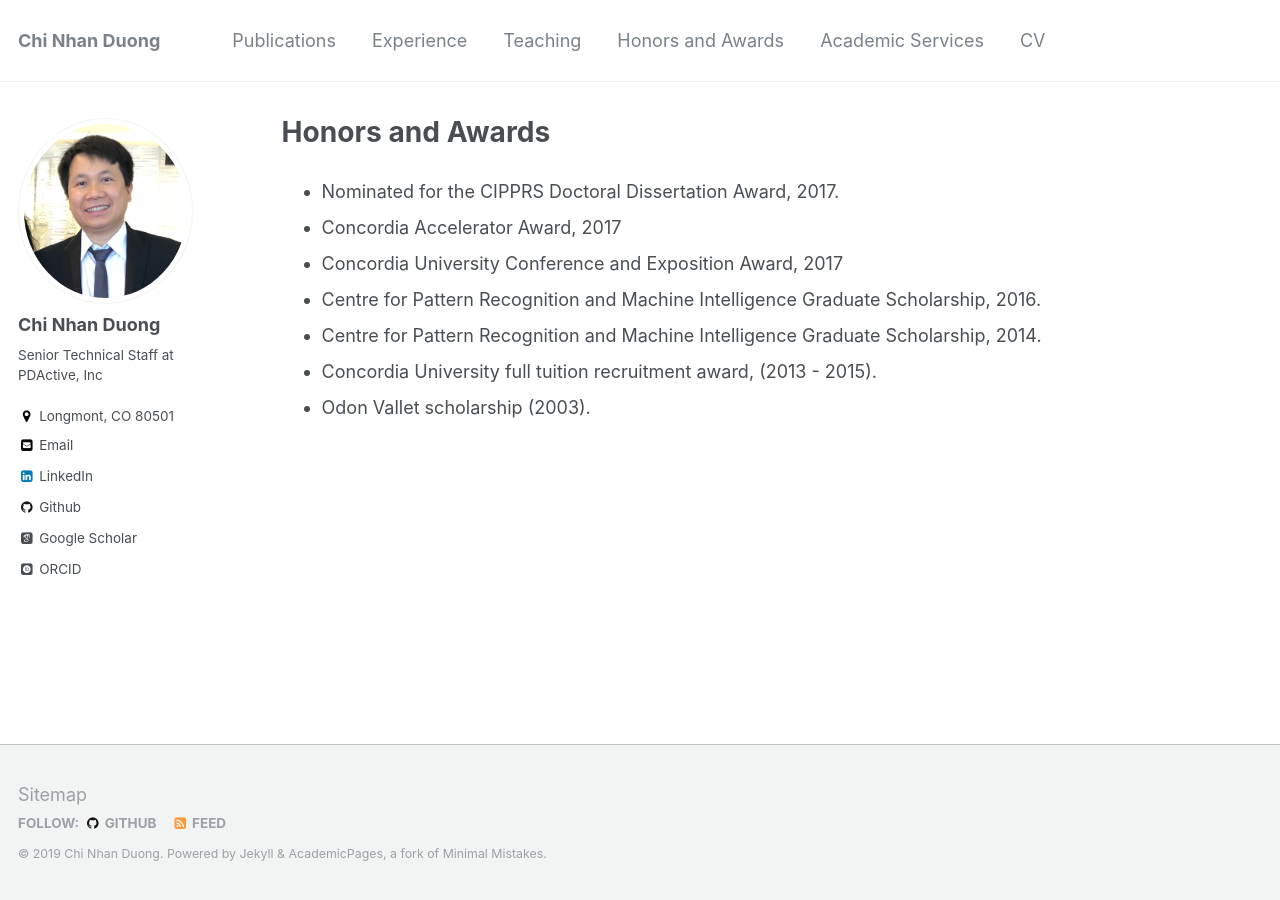
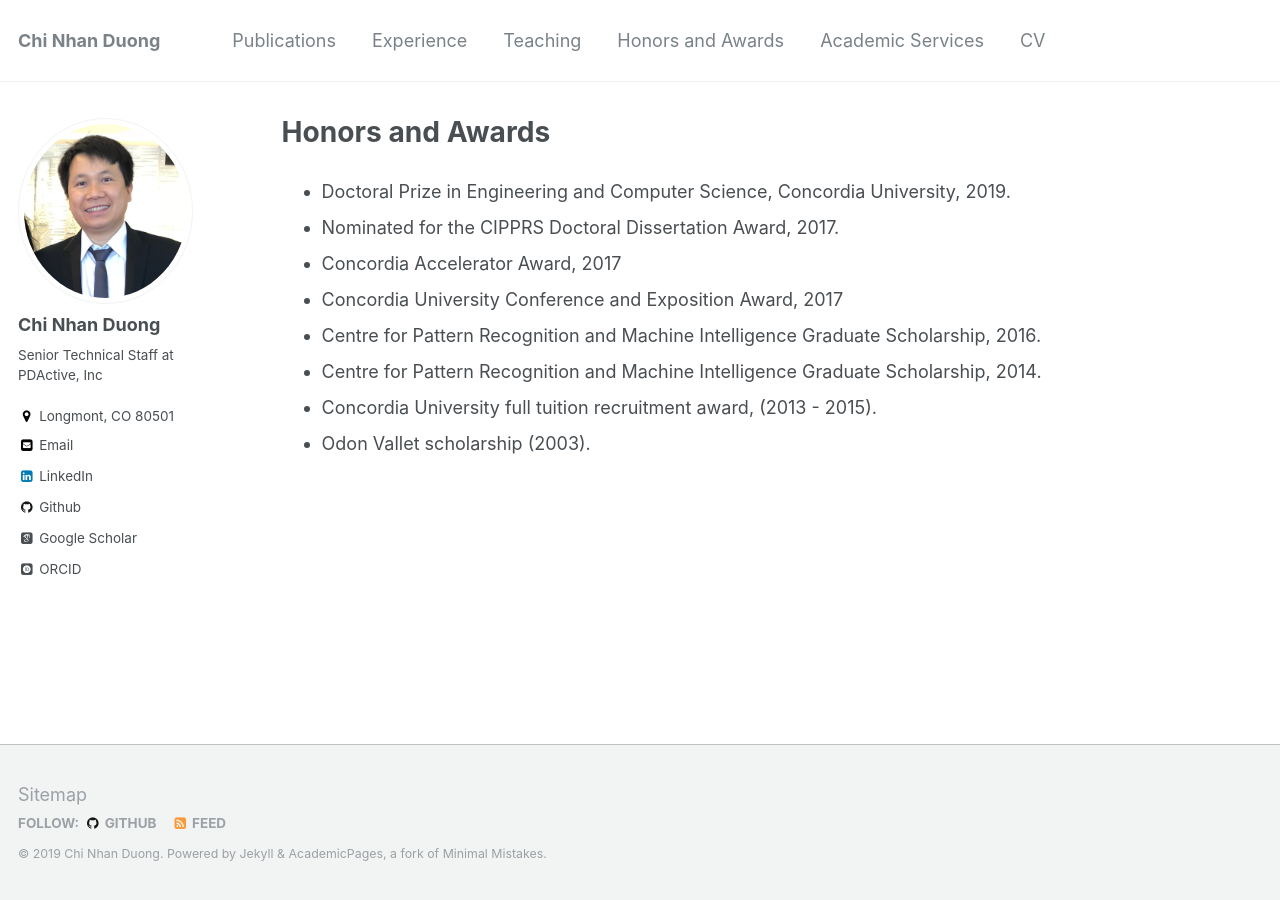
Before and after one commit to dcnhan/dcnhan.github.io, a Jekyll site: the page built from _pages/honors.md, in a window 1280 px wide. Built offline with Jekyll 4.4.1, drawn with Linux system fonts in a browser that asks for light colours; some web fonts are replaced.

Commit message:
Build website

```diff
--- a/_pages/honors.md
+++ b/_pages/honors.md
@@ -3,7 +3,7 @@ title: "Honors and Awards"
 permalink: /honors/
 author_profile: true
 ---
-
+* Doctoral Prize in Engineering and Computer Science, Concordia University, 2019.
 * Nominated for the CIPPRS Doctoral Dissertation Award, 2017.
 * Concordia Accelerator Award, 2017
 * Concordia University Conference and Exposition Award, 2017
```
